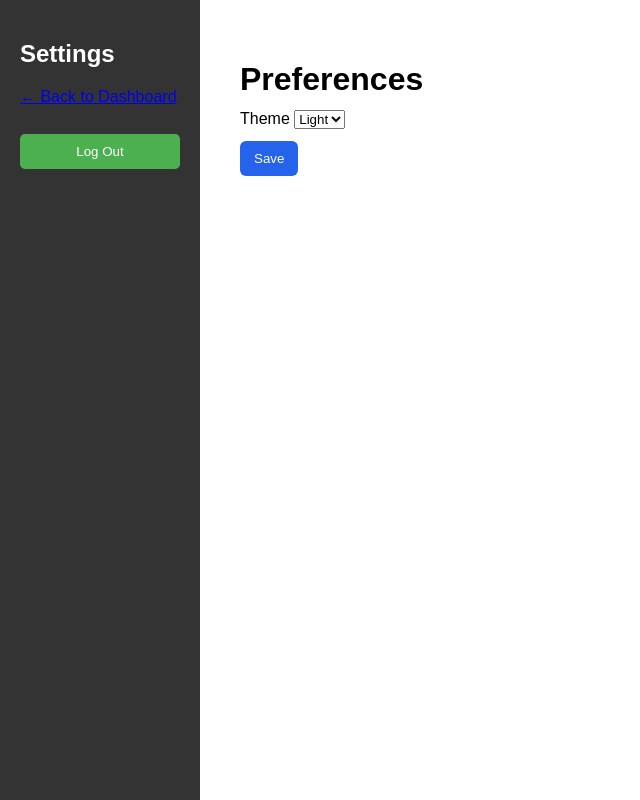
After one commit to AkshayValtanitan/CSIT327-G2-TaskIT, a Django app: page /dashboard/settings/ in a window 1280 px wide. The commit adds this page. Shown: the whole page, without its empty margins (0-640 px from the left). Run offline with Django 5.2, Linux system fonts and the light colour scheme; the visitor is signed in with stand-in values (Sample User, id 1).

Commit message:
Initial project commit

```diff
--- a/dashboard/templates/dashboard.html
+++ b/dashboard/templates/dashboard.html
@@ -11,6 +11,7 @@
     <div class="sidebar">
         <h2>Dashboard</h2>
         <button id="theme-toggle">Toggle Theme</button>
+        <a href="{% url 'settings' %}" style="display:block; margin-top:8px;">Settings</a>
         <form action="{% url 'logout' %}" method="POST">
             {% csrf_token %}
             <button type="submit">Log Out</button>
--- /dev/null
+++ b/dashboard/templates/settings.html
@@ -0,0 +1,37 @@
+{% load static %}
+<!DOCTYPE html>
+<html lang="en">
+<head>
+    <meta charset="UTF-8">
+    <meta name="viewport" content="width=device-width, initial-scale=1.0">
+    <title>Settings</title>
+    <link rel="stylesheet" href="{% static 'login/css/dashboard.css' %}?v={% now 'U' %}">
+</head>
+<body class="{% if request.session.theme == 'dark' %}dark-mode{% endif %}">
+    <div class="sidebar">
+        <h2>Settings</h2>
+        <a href="{% url 'dashboard' %}">← Back to Dashboard</a>
+        <form action="{% url 'logout' %}" method="POST" style="margin-top:8px;">
+            {% csrf_token %}
+            <button type="submit">Log Out</button>
+        </form>
+    </div>
+
+    <div class="main">
+        <h1>Preferences</h1>
+        <form method="post" style="max-width:420px;">
+            {% csrf_token %}
+            <label style="display:block; margin: 12px 0;">
+                <span>Theme</span>
+                <select name="theme">
+                    <option value="light" {% if current_theme == 'light' %}selected{% endif %}>Light</option>
+                    <option value="dark" {% if current_theme == 'dark' %}selected{% endif %}>Dark</option>
+                </select>
+            </label>
+            <div style="margin-top: 12px;">
+                <button type="submit" class="btn-primary">Save</button>
+            </div>
+        </form>
+    </div>
+</body>
+</html>
--- a/dashboard/urls.py
+++ b/dashboard/urls.py
@@ -3,4 +3,5 @@ from . import views
 
 urlpatterns = [
     path('', views.dashboard_view, name='dashboard'),
+    path('settings/', views.settings_view, name='settings'),
 ]
--- a/dashboard/views.py
+++ b/dashboard/views.py
@@ -1,6 +1,7 @@
 from django.contrib.auth import get_user_model
 from django.shortcuts import render
 from django.contrib.auth.decorators import login_required
+from django.shortcuts import redirect
 
 SUPABASE_URL = "https://bwaczilydwpkqlrxdjoq.supabase.co"
 SUPABASE_KEY = "eyJhbGciOiJIUzI1NiIsInR5cCI6IkpXVCJ9.eyJpc3MiOiJzdXBhYmFzZSIsInJlZiI6ImJ3YWN6aWx5ZHdwa3Fscnhkam9xIiwicm9sZSI6InNlcnZpY2Vfcm9sZSIsImlhdCI6MTc1OTE0MTI0OSwiZXhwIjoyMDc0NzE3MjQ5fQ.RZ5WzeDouz5yNLFyg0W9e9ef8Lol2XnusQguDI4Z-6w"
@@ -11,3 +12,16 @@ User = get_user_model()
 @login_required(login_url='login')
 def dashboard_view(request):
     return render(request, 'dashboard.html')
+
+
+@login_required(login_url='login')
+def settings_view(request):
+    # Persist theme preference in session for server-rendered pages
+    if request.method == 'POST':
+        theme = (request.POST.get('theme') or '').strip().lower()
+        if theme in ('light', 'dark'):
+            request.session['theme'] = theme
+        return redirect('settings')
+
+    current_theme = request.session.get('theme', 'light')
+    return render(request, 'settings.html', { 'current_theme': current_theme })
```
